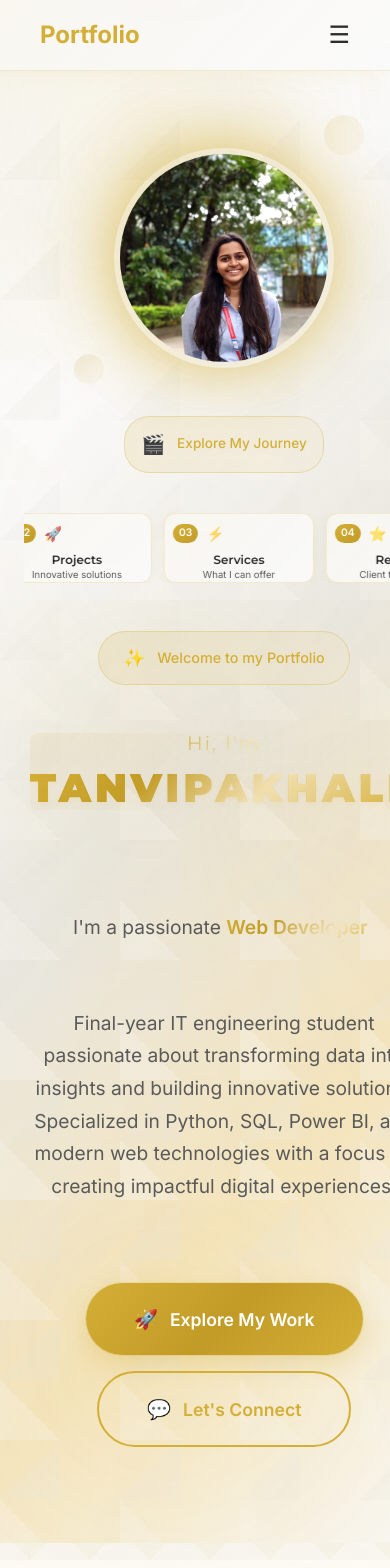
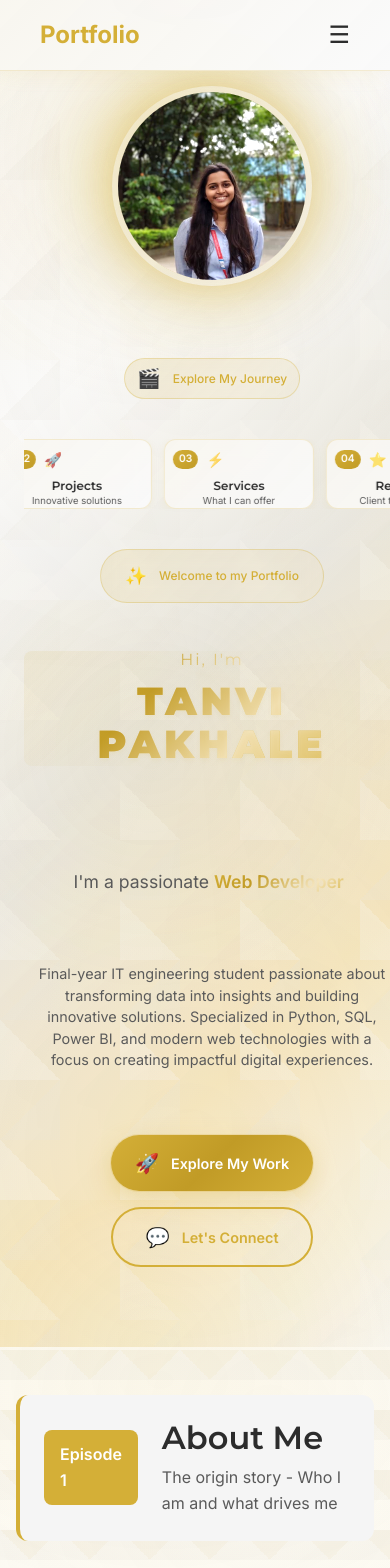
Before and after one commit to TanviVP/Portfolio-Site-, a React (Create React App) app: page / in a window 390 px wide. Shown: the top 1568 px of the page. Built offline with nearby package versions, Linux system fonts and the light colour scheme; a web font is replaced by a local one.

Commit message:
Improve mobile responsiveness for hero section

```diff
--- a/src/App.css
+++ b/src/App.css
@@ -1308,17 +1308,19 @@ p {
   }
 
   .hero {
-    padding-top: 100px;
-    min-height: 90vh;
+    padding-top: 80px;
+    min-height: 100vh;
+    padding-bottom: var(--spacing-xl);
   }
 
   .hero-main-content {
     grid-template-columns: 1fr;
-    gap: var(--spacing-2xl);
+    gap: var(--spacing-xl);
     text-align: center;
     justify-items: center;
     min-height: auto;
-    padding: var(--spacing-2xl) var(--spacing-lg);
+    padding: var(--spacing-lg) var(--spacing-md);
+    max-width: 100%;
   }
 
   .hero-text-section {
@@ -1326,26 +1328,69 @@ p {
     order: 2;
     align-items: center;
     max-width: 100%;
+    padding: 0 var(--spacing-sm);
   }
 
   .hero-right-section {
     order: 1;
+    width: 100%;
+    max-width: 100%;
   }
 
   .hero-journey-compact {
     max-width: 100%;
+    padding: 0 var(--spacing-sm);
   }
 
   .episode-card-compact {
     padding: var(--spacing-sm);
+    height: 60px;
+    flex: 0 0 140px;
   }
 
   .episode-title-compact {
-    font-size: 0.9rem;
+    font-size: 0.8rem;
   }
 
   .episode-description-compact {
-    font-size: 0.75rem;
+    font-size: 0.7rem;
+  }
+
+  .hero-badge {
+    font-size: 0.8rem;
+    padding: var(--spacing-xs) var(--spacing-sm);
+  }
+
+  .hero-title {
+    font-size: clamp(2rem, 8vw, 3rem);
+    margin: var(--spacing-md) 0;
+  }
+
+  .name-greeting {
+    font-size: clamp(1rem, 4vw, 1.2rem);
+  }
+
+  .hero-subtitle {
+    font-size: clamp(1rem, 4vw, 1.3rem);
+    margin: var(--spacing-lg) 0;
+  }
+
+  .hero-description {
+    font-size: 1rem;
+    margin: var(--spacing-lg) 0;
+    padding: 0 var(--spacing-sm);
+  }
+
+  .hero-cta {
+    flex-direction: column;
+    gap: var(--spacing-md);
+    margin: var(--spacing-xl) 0;
+  }
+
+  .hero-cta .btn {
+    width: 100%;
+    max-width: 280px;
+    padding: var(--spacing-md) var(--spacing-lg);
   }
 
   .hero-cta {
@@ -1360,8 +1405,16 @@ p {
 
 
   .photo-container {
-    width: 280px;
-    height: 280px;
+    width: 250px;
+    height: 250px;
+    margin: 0 auto;
+  }
+
+  .hero-photo-section {
+    width: 100%;
+    display: flex;
+    justify-content: center;
+    margin-bottom: var(--spacing-lg);
   }
 
   .decoration-1 {
@@ -3564,4 +3617,91 @@ h1, h2, h3, h4, h5, h6 {
 .journey-title {
   font-family: 'Montserrat', 'Inter', 'Poppins', -apple-system, BlinkMacSystemFont, sans-serif !important;
   font-weight: 800 !important;
-}
+}/* Extra
+ Small Mobile Devices */
+@media (max-width: 480px) {
+  .hero {
+    padding-top: 70px;
+    min-height: 100vh;
+  }
+
+  .hero-main-content {
+    padding: var(--spacing-md) var(--spacing-sm);
+    gap: var(--spacing-lg);
+  }
+
+  .hero-title {
+    font-size: clamp(1.8rem, 10vw, 2.5rem);
+  }
+
+  .name-greeting {
+    font-size: 1rem;
+  }
+
+  .hero-subtitle {
+    font-size: 1.1rem;
+  }
+
+  .hero-description {
+    font-size: 0.9rem;
+    line-height: 1.5;
+  }
+
+  .photo-container {
+    width: 200px;
+    height: 200px;
+  }
+
+  .episode-card-compact {
+    flex: 0 0 120px;
+    height: 50px;
+    padding: var(--spacing-xs);
+  }
+
+  .episode-title-compact {
+    font-size: 0.75rem;
+  }
+
+  .episode-description-compact {
+    font-size: 0.65rem;
+  }
+
+  .episode-number-compact {
+    font-size: 0.6rem;
+    min-width: 20px;
+    padding: 1px 4px;
+  }
+
+  .episode-icon-compact {
+    font-size: 0.8rem;
+  }
+
+  .journey-badge-compact {
+    font-size: 0.75rem;
+    padding: 4px var(--spacing-sm);
+  }
+
+  .hero-badge {
+    font-size: 0.75rem;
+  }
+
+  .btn {
+    font-size: 0.9rem;
+    padding: var(--spacing-sm) var(--spacing-lg);
+  }
+
+  .decoration-1,
+  .decoration-2,
+  .decoration-3,
+  .decoration-4 {
+    display: none;
+  }
+
+  .skill-bubble {
+    display: none;
+  }
+
+  .floating-shape {
+    display: none;
+  }
+}
```
